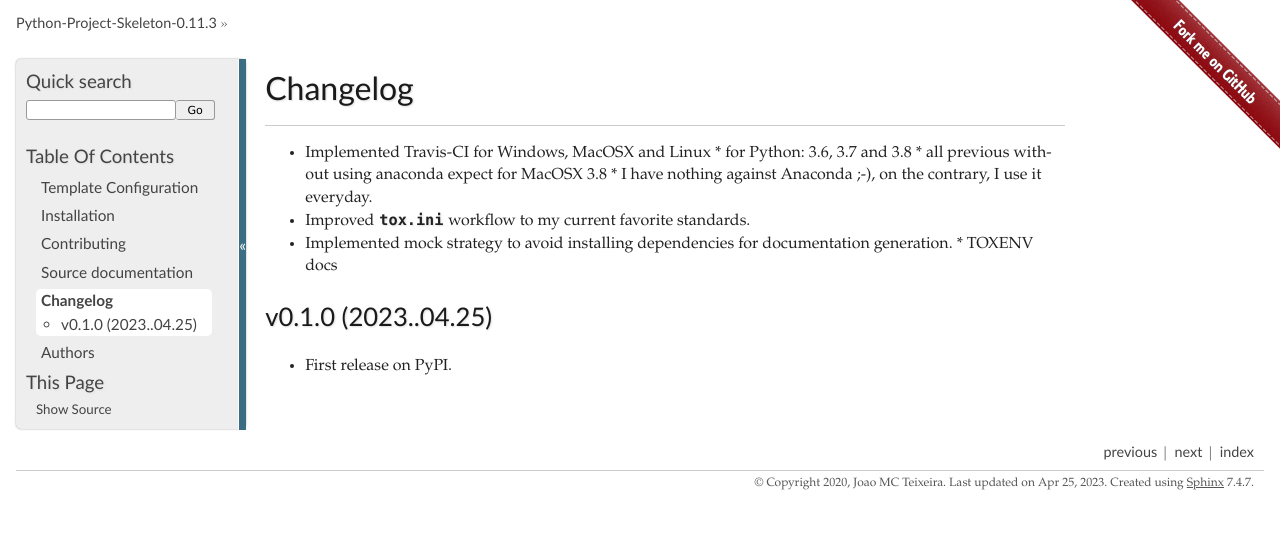
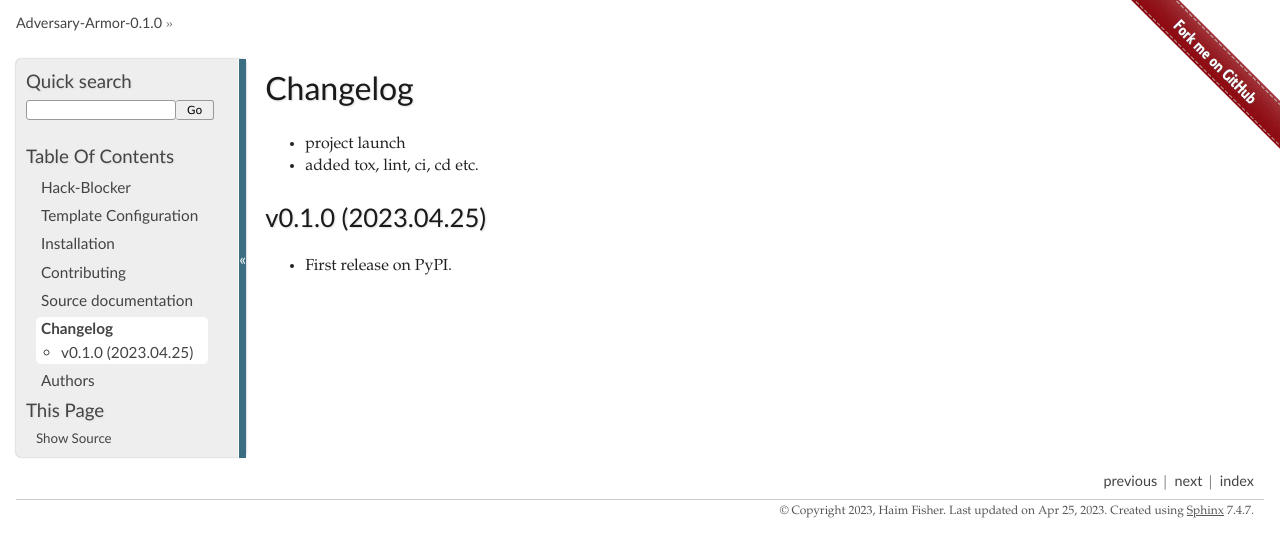
Before and after one commit to haim-fisher-s/Adversary-Armor, a Sphinx documentation site: the page built from docs/changelog.rst, in a window 1280 px wide. Shown: the top 557 px of the page. Built offline with Sphinx 7.4.7, drawn with Linux system fonts in a browser that asks for light colours; pages that are not in the unit, such as notebooks, are missing from menus.

Commit message:
[MAJOR][0.1.0] feat: frist pypi release

```diff
--- a/CHANGELOG.rst
+++ b/CHANGELOG.rst
@@ -2,17 +2,10 @@
 Changelog
 =========
 
--------------------
+* project launch
+* added tox, lint, ci, cd etc.
 
-* Implemented Travis-CI for Windows, MacOSX and Linux
-  * for Python: 3.6, 3.7 and 3.8
-  * all previous without using anaconda expect for MacOSX 3.8
-  * I have nothing against Anaconda ;-), on the contrary, I use it everyday.
-* Improved ``tox.ini`` workflow to my current favorite standards.
-* Implemented mock strategy to avoid installing dependencies for documentation generation.
-  * TOXENV docs
-
-v0.1.0 (2023..04.25)
+v0.1.0 (2023.04.25)
 -------------------
 
 * First release on PyPI.
--- a/docs/conf.py
+++ b/docs/conf.py
@@ -44,17 +44,17 @@
 
 source_suffix = '.rst'
 master_doc = 'index'
-project = 'Python-Project-Skeleton'
-year = '2020'
-author = 'Joao MC Teixeira'
+project = 'Adversary-Armor'
+year = '2023'
+author = 'Haim Fisher'
 copyright = '{0}, {1}'.format(year, author)
-version = release = '0.11.3'
+version = release = '0.1.0'
 
 pygments_style = 'trac'
 templates_path = ['.']
 extlinks = {
-    'issue': ('https://github.com/joaomcteixeira/python-project-skeleton/issues/%s', '#'),  # noqa: E501
-    'pr': ('https://github.com/joaomcteixeira/python-project-skeleton/pull/%s', 'PR #'),  # noqa: E501
+    'issue': ('https://github.com/haim-fisher-s/Adversary-Armor/issues/%s', '#'),  # noqa: E501
+    'pr': ('https://github.com/haim-fisher-s/Adversary-Armor/pull/%s', 'PR #'),  # noqa: E501
     }
 
 # codecov io closes connection if host is accessed too repetitively.
@@ -62,13 +62,13 @@
 # in the .travis.yml file
 # see https://github.com/codecov/codecov-python/issues/158
 linkcheck_ignore = [
-    r'https://codecov.io/gh/joaomcteixeira/python-project-skeleton/*',
+    r'https://codecov.io/gh/haim-fisher-s/Adversary-Armor/*',
     ]
 
 html_theme = "sphinx_py3doc_enhanced_theme"
 html_theme_path = [sphinx_py3doc_enhanced_theme.get_html_theme_path()]
 html_theme_options = {
-    'githuburl': 'https://github.com/joaomcteixeira/python-project-skeleton',
+    'githuburl': 'https://github.com/haim-fisher-s/Adversary-Armor',
     }
 
 html_use_smartypants = True
--- a/docs/spelling_wordlist.txt
+++ b/docs/spelling_wordlist.txt
@@ -1,5 +1,5 @@
-Joao
-Teixeira
+Haim
+Fisher
 
 builtin
 builtins
--- a/src/sampleproject/__init__.py
+++ b/src/sampleproject/__init__.py
@@ -1,3 +1,3 @@
 """Initial documentation of SampleProject."""
 
-__version__ = '0.11.3'
+__version__ = '0.1.0'
```
Also changed, not shown: README.rst (renamed from README.md, +7 -1 lines), setup.py (+11 -9 lines), .bumpversion.cfg, 3 other files.
